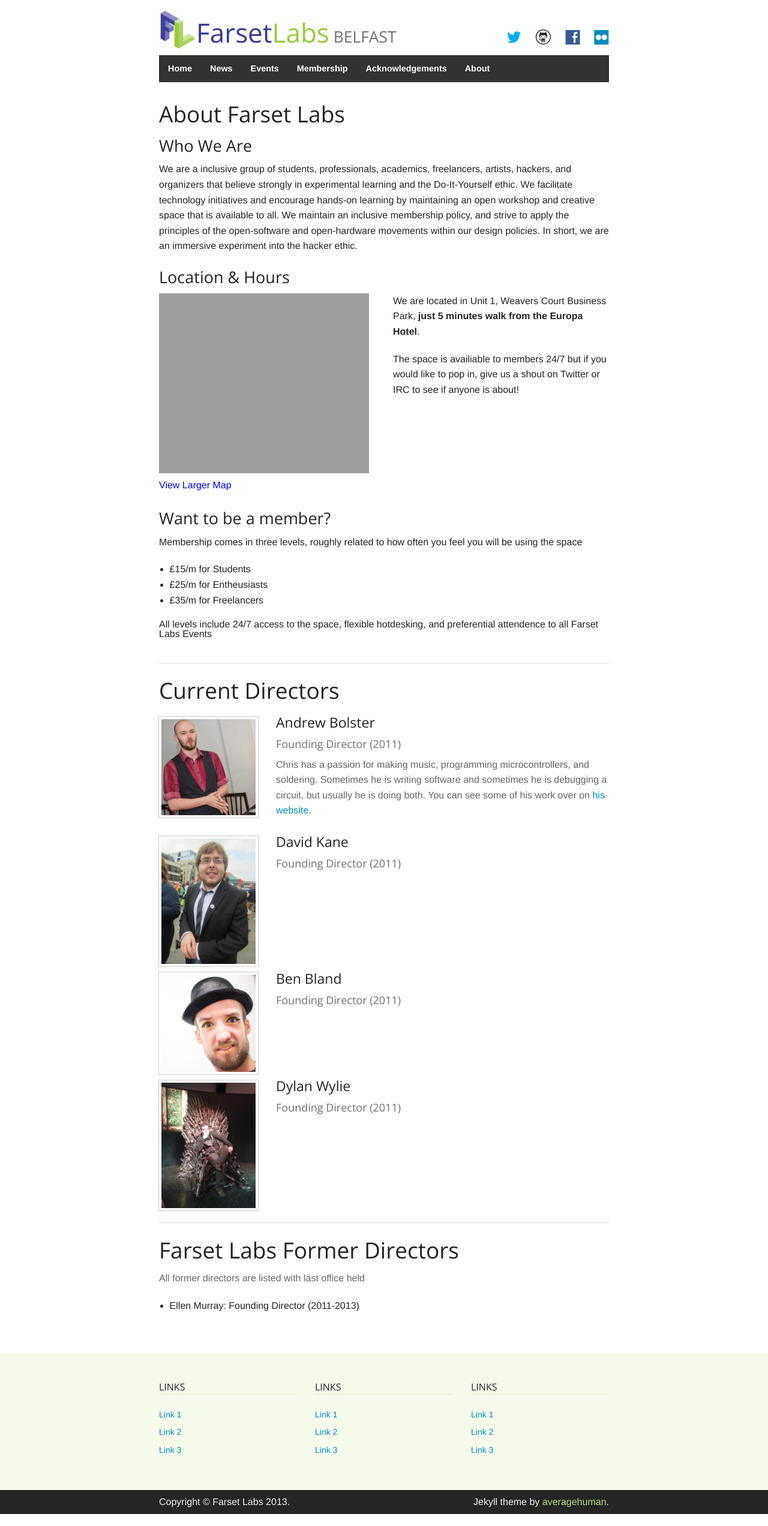
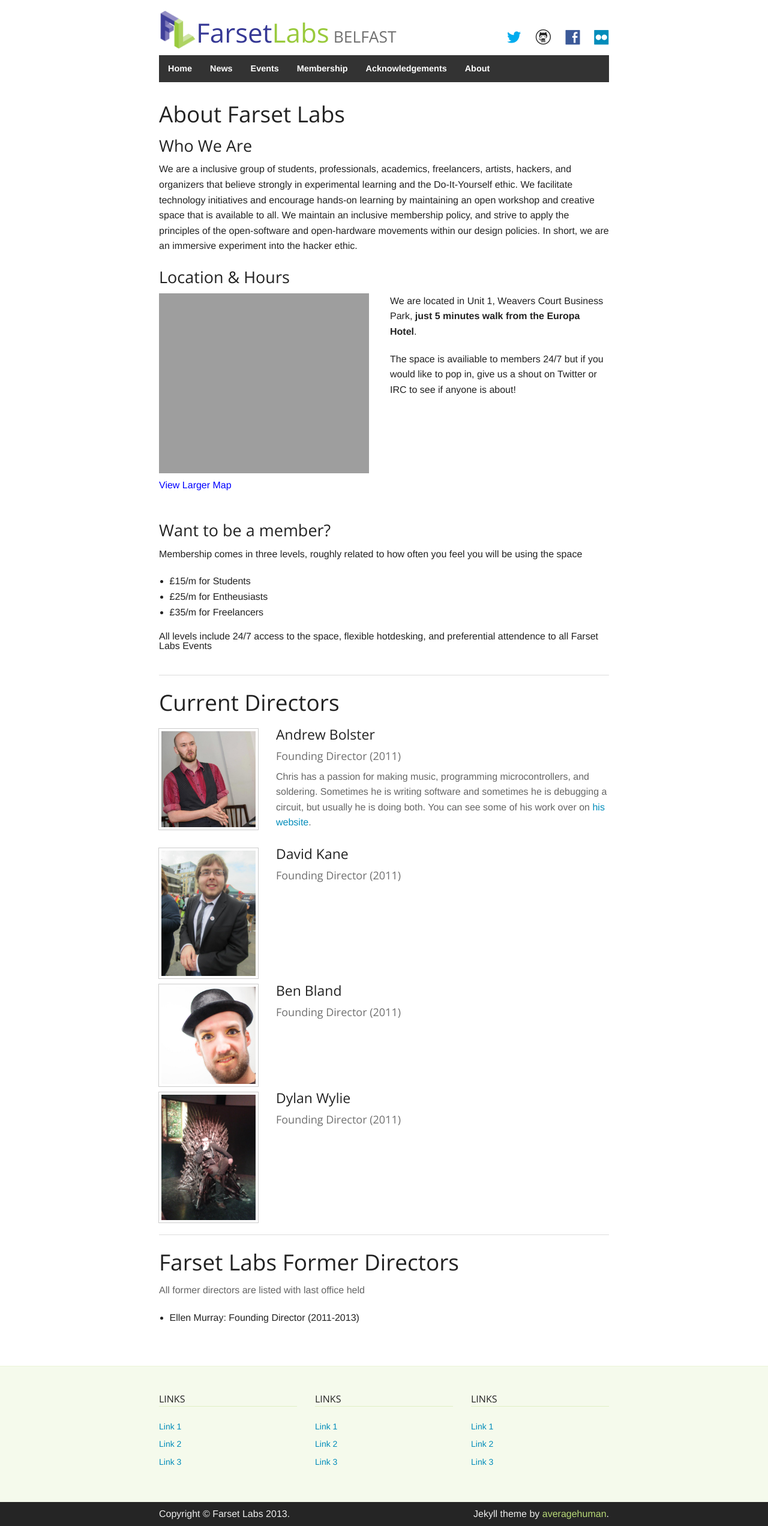
Before and after one commit to FarsetLabs/farsetlabs.github.io, a Jekyll site: the page built from about/index.html, in a window 1280 px wide. Shown: the whole page at 60% size. Built offline with Jekyll 4.4.1, drawn with Linux system fonts in a browser that asks for light colours; grey boxes are pictures that could not be loaded.

Commit message:
display location map and info in block grid to scale on small devices

```diff
--- a/about/index.html
+++ b/about/index.html
@@ -10,21 +10,21 @@
 		{{ about_farset | unindent | markdownify }}
 
 <h3>Location &amp; Hours</h3>
-<div class="row">
-    <div class="small-6 columns">
+<ul class="small-block-grid-1 medium-block-grid-2 large-block-grid-2">
+    <li>
         <p>
         <iframe width="350" height="300" frameborder="0" scrolling="no" marginheight="0" marginwidth="0" src="https://maps.google.co.uk/maps?f=q&amp;source=s_q&amp;hl=en&amp;geocode=&amp;q=Farset+Labs,+Weavers+Court,+Linfield+Road,+Belfast&amp;aq=1&amp;oq=farset&amp;sll=54.594743,-6.057587&amp;sspn=0.237892,0.703125&amp;ie=UTF8&amp;hq=Farset+Labs,+Weavers+Court,+Linfield+Road,+Belfast&amp;hnear=&amp;radius=15000&amp;t=m&amp;ll=54.592754,-5.940514&amp;spn=0.059675,0.102997&amp;z=12&amp;iwloc=near&amp;output=embed"></iframe><br /><a href="https://maps.google.co.uk/maps?f=q&amp;source=embed&amp;hl=en&amp;geocode=&amp;q=Farset+Labs,+Weavers+Court,+Linfield+Road,+Belfast&amp;aq=1&amp;oq=farset&amp;sll=54.594743,-6.057587&amp;sspn=0.237892,0.703125&amp;ie=UTF8&amp;hq=Farset+Labs,+Weavers+Court,+Linfield+Road,+Belfast&amp;hnear=&amp;radius=15000&amp;t=m&amp;ll=54.592754,-5.940514&amp;spn=0.059675,0.102997&amp;z=12&amp;iwloc=A" style="color:#0000FF;text-align:left">View Larger Map</a>
         </p>
-    </div>
-    <div class="small-6 columns">
+    </li>
+    <li>
         <p>
         We are located in Unit 1, Weavers Court Business Park, <strong>just 5 minutes walk from the Europa Hotel</strong>.
         </p>
         <p>
 The space is availiable to members 24/7 but if you would like to pop in, give us a shout on Twitter or IRC to see if anyone is about!
         </p>
-    </div>
-</div>
+    </li>
+</ul>
 
 <h3>Want to be a member?</h3>
 <div class="row">
```
